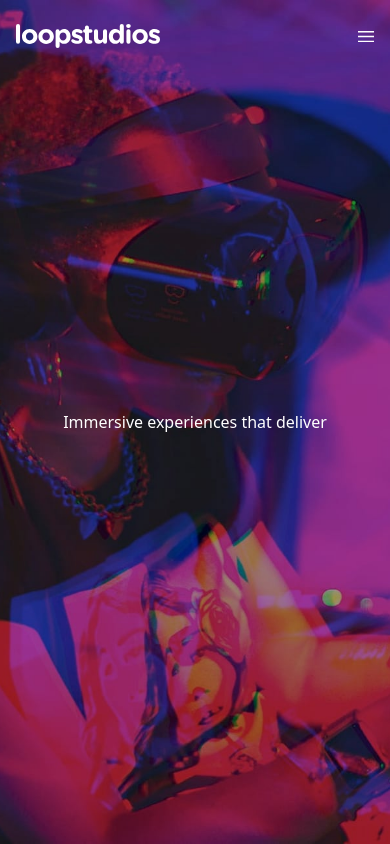
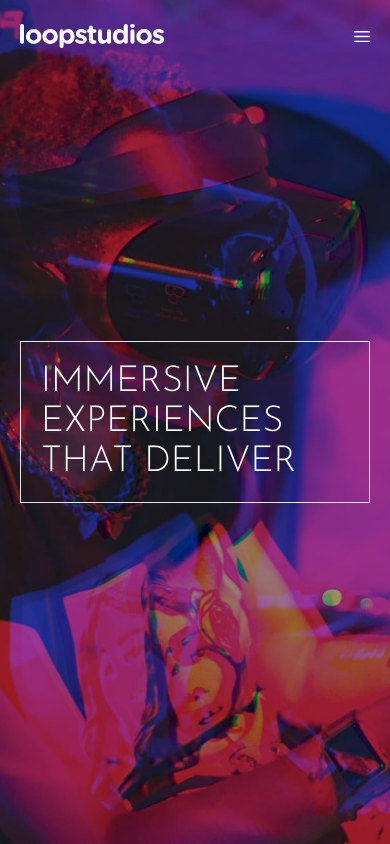
Before and after one commit to heygauravshukla/loopstudios, a Next.js app: page / in a window 390 px wide. Shown: the top 844 px of the page. Built offline with nearby package versions, Linux system fonts and the light colour scheme.

Commit message:
Done with mobile Hero Section

```diff
--- a/components/Hero.js
+++ b/components/Hero.js
@@ -1,8 +1,8 @@
 
 const Hero = () => {
     return (
-        <section>
-            <h1>Immersive experiences that deliver</h1>
+        <section className="w-full">
+            <h1 className="border uppercase text-4xl font-secondary p-5 font-light">Immersive experiences that deliver</h1>
         </section>
     )
 }
--- a/styles/globals.css
+++ b/styles/globals.css
@@ -6,6 +6,6 @@
 
 @layer utilities {
   .wrapper {
-    @apply max-w-screen-lg mx-auto px-4;
+    @apply max-w-screen-lg mx-auto px-5;
   }
 }
```
